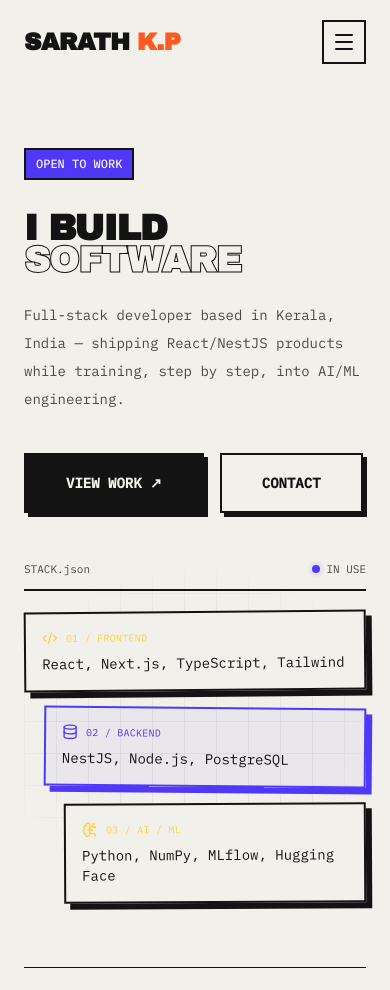
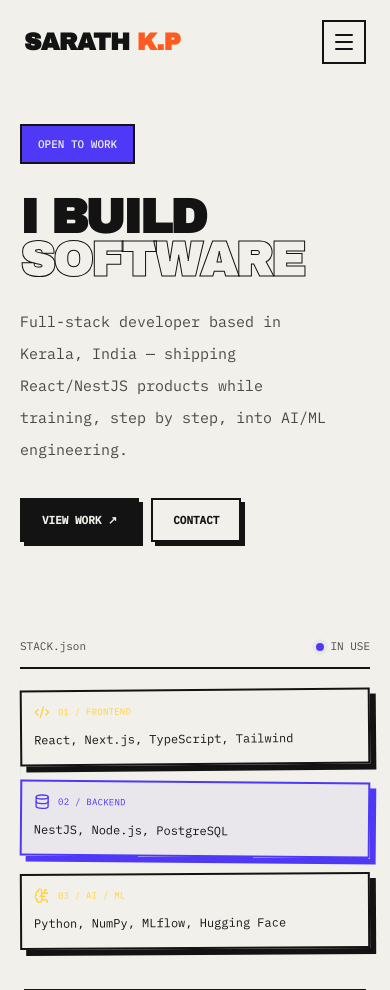
Before and after one commit to sarathkpreman/portfolio, a React app: page / in a window 390 px wide. Before the commit the page ends 968 px from the top, so only its background shows below. Built offline with nearby package versions, Linux system fonts and the light colour scheme; the HTML template or start-up script is replaced by a standard one.

Commit message:
Fixed bugs related to small screens

```diff
--- a/src/sections/Hero.jsx
+++ b/src/sections/Hero.jsx
@@ -8,29 +8,30 @@ import {
 export const Hero = () => {
   return (
     <section className="relative overflow-hidden">
-      <div className="container mx-auto px-6 py-16">
+      <div className="container mx-auto px-5 py-10 sm:px-6 sm:py-14 lg:py-16">
         {/* Main Grid Layout */}
-        <div className="grid grid-cols-1 gap-12 lg:grid-cols-2 lg:items-center">
+        <div className="grid grid-cols-1 gap-10 lg:gap-16 lg:grid-cols-2 lg:items-center">
           {/* LEFT SIDE: Content */}
           <div>
             {/* Open to Work */}
             <Button
               asChild
-              className="rounded-none border-2 border-foreground bg-indigo-600 font-mono text-xs text-background hover:bg-blue-700"
+              className="rounded-none border-2 border-foreground bg-indigo-600 font-mono text-xs text-background hover:bg-blue-700
+              px-4 text-[11px] h-10 sm:h-11 sm:px-5 sm:text-xs"
             >
               <a href="#contact">OPEN TO WORK</a>
             </Button>
 
             {/* Title + Description */}
             <div className="mt-8">
-              <h1 className="text-4xl font-bold leading-[0.9] tracking-tight sm:text-6xl md:text-7xl lg:text-8xl xl:text-9xl">
+              <h1 className="text-5xl font-bold leading-[0.9] tracking-[-0.04em] sm:text-6xl md:text-7xl lg:text-8xl xl:text-9xl">
                 I BUILD <br />
                 <span className="text-background [-webkit-text-stroke:1px_var(--color-foreground)] sm:[-webkit-text-stroke:1.5px_var(--color-foreground)] md:[-webkit-text-stroke:2px_var(--color-foreground)] lg:[-webkit-text-stroke:3px_var(--color-foreground)]">
                   SOFTWARE
                 </span>
               </h1>
 
-              <p className="mt-6 max-w-sm font-mono text-sm leading-7 text-muted-foreground">
+              <p className="mt-6 max-w-xs sm:max-w-sm text-[15px] leading-8 font-mono text-sm text-muted-foreground">
                 Full-stack developer based in Kerala, India — shipping
                 React/NestJS products while training, step by step, into AI/ML
                 engineering.
@@ -38,10 +39,11 @@ export const Hero = () => {
             </div>
 
             {/* Contact and Work Buttons */}
-            <div className="mt-10 flex items-center gap-4">
+            <div className="mt-8 flex flex-wrap items-center gap-3 sm:gap-4">
               <Button
                 asChild
-                className="h-15 rounded-none border-2 border-foreground bg-foreground px-10 font-mono text-s font-extrabold uppercase text-background shadow-[4px_4px_0_var(--color-foreground)] transition-all hover:translate-x-0.5 hover:translate-y-0.5 hover:shadow-[2px_2px_0_var(--color-foreground)]"
+                className="h-11 rounded-none border-2 border-foreground bg-foreground px-5 font-mono text-[11px] font-extrabold  sm:h-12 sm:px-7 sm:text-xs md:h-14 md:px-10
+                uppercase text-background shadow-[4px_4px_0_var(--color-foreground)] transition-all hover:translate-x-0.5 hover:translate-y-0.5 hover:shadow-[2px_2px_0_var(--color-foreground)]"
               >
                 <a
                   href="#projects"
@@ -53,7 +55,8 @@ export const Hero = () => {
 
               <Button
                 asChild
-                className="h-15 rounded-none border-2 border-foreground bg-transparent px-10 font-mono text-s font-extrabold uppercase text-foreground shadow-[4px_4px_0_var(--color-foreground)] transition-all hover:translate-x-0.5 hover:translate-y-0.5 hover:bg-foreground/5 hover:shadow-[2px_2px_0_var(--color-foreground)]"
+                className="h-11 sm:h-12 sm:px-7 sm:text-xs md:h-14 md:px-10 rounded-none border-2 border-foreground bg-transparent px-5 font-mono text-[11px]
+                font-extrabold uppercase text-foreground shadow-[4px_4px_0_var(--color-foreground)] transition-all hover:translate-x-0.5 hover:translate-y-0.5 hover:bg-foreground/5 hover:shadow-[2px_2px_0_var(--color-foreground)]"
               >
                 <a
                   href="#contact"
@@ -68,9 +71,10 @@ export const Hero = () => {
           {/* RIGHT SIDE: Tech Stack */}
           <div className="relative flex items-center justify-center">
             {/* Tech Grid Backdrop */}
-            <div className="absolute inset-0 bg-[linear-gradient(to_right,#808080_1px,transparent_1px),linear-gradient(to_bottom,#808080_1px,transparent_1px)] bg-size-[32px_32px] opacity-10 mask-[radial-gradient(ellipse_60%_50%_at_50%_50%,#000_70%,transparent_100%)]" />
+            <div className="absolute inset-0 bg-[linear-gradient(to_right,#808080_1px,transparent_1px),linear-gradient(to_bottom,#808080_1px,transparent_1px)]
+            sm:bg-size:28px_28px lg:bg-size:32px_32px bg-size:24px_24px opacity-10 mask-[radial-gradient(ellipse_60%_50%_at_50%_50%,#000_70%,transparent_100%)]" />
 
-            <div className="relative w-full max-w-md font-mono">
+            <div className="relative mt-14 w-full max-w-sm lg:max-w-md font-mono">
               {/* Header */}
               <div className="mb-5 flex items-center justify-between border-b-2 border-foreground pb-3 text-[11px] text-muted-foreground">
                 <span>STACK.json</span>
@@ -115,17 +119,15 @@ export const Hero = () => {
                   return (
                     <div
                       key={row.label}
-                      className={`group border-2 p-4 transition-all duration-200 hover:-translate-y-1 hover:shadow-[8px_8px_0_var(--color-foreground)] ${row.rotate} ${
+                      className={`group border-2 p-3 sm:p-4 transition-all duration-200 hover:-translate-y-1 hover:shadow-[8px_8px_0_var(--color-foreground)] ${row.rotate} ${
                         row.accent
                           ? "border-indigo-600 bg-indigo-600/5 shadow-[6px_6px_0_var(--color-indigo-600,var(--color-indigo-600))]"
                           : "border-foreground bg-background shadow-[6px_6px_0_var(--color-foreground)]"
-                      }`}
-                      style={{ marginLeft: `${i * 20}px` }}
-                    >
+                      } ${i == 1 ? "lg:ml-5" : ""}  ${i == 2 ? "lg:ml-10" : ""}`} >
                       <div className="flex items-center justify-between">
                         <div className="flex items-center gap-2">
                           <Icon
-                            className={`h-4 w-4 ${
+                            className={`h-4 w-4 sm:h-5 sm:w-5 ${
                               row.accent
                                 ? "text-indigo-600"
                                 : "text-highlight"
@@ -133,7 +135,7 @@ export const Hero = () => {
                           />
 
                           <span
-                            className={`text-[10px] uppercase tracking-wide ${
+                            className={`text-[9px] sm:text-[10px] uppercase tracking-wide ${
                               row.accent
                                 ? "text-indigo-600"
                                 : "text-highlight"
@@ -148,7 +150,7 @@ export const Hero = () => {
                         </span>
                       </div>
 
-                      <div className="mt-2 text-sm text-foreground">
+                      <div className="mt-2 text-xs sm:text-sm leading-6 text-foreground">
                         {row.items}
                       </div>
                     </div>
```
